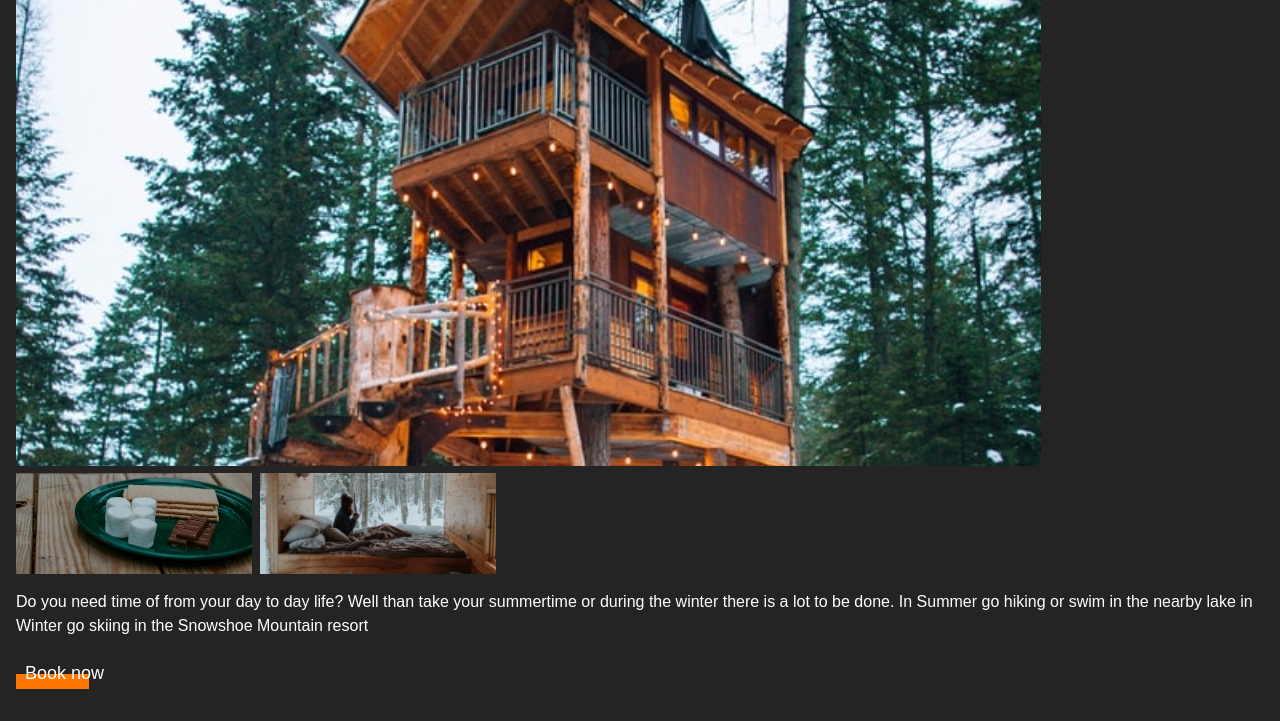
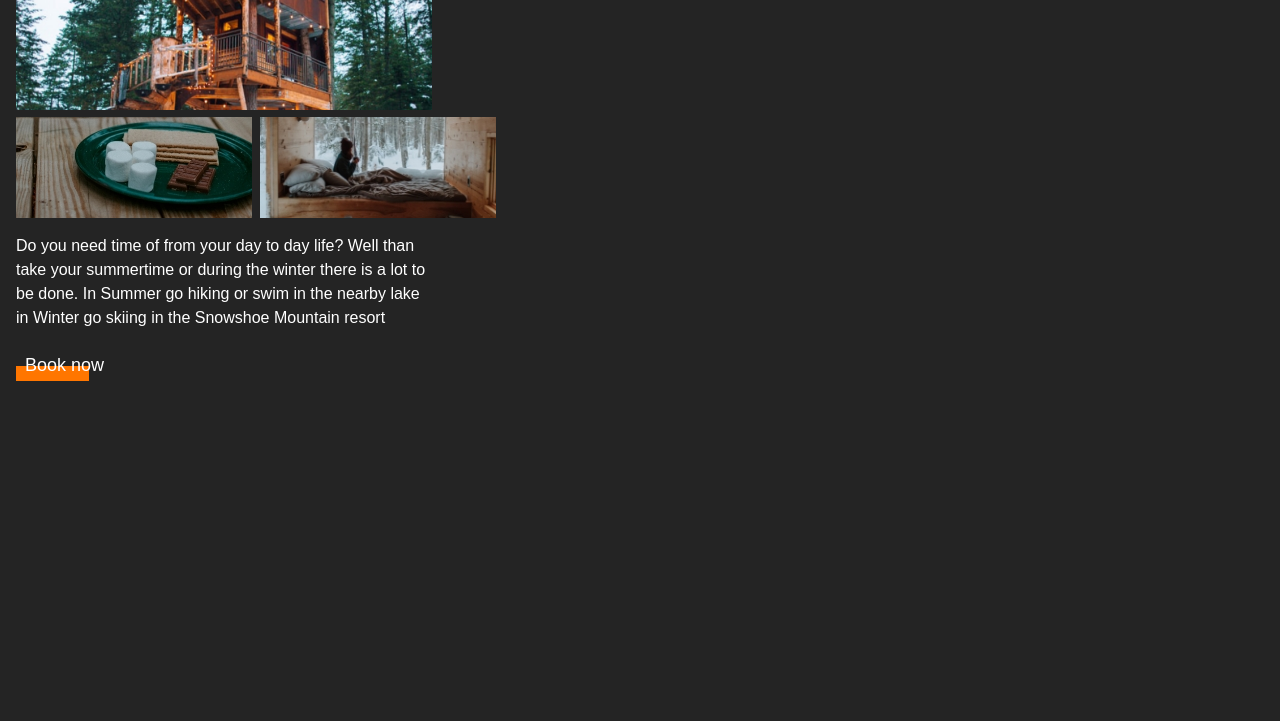
Before and after one commit to Annie-Huang/the-box, a website: page index.html in a window 1280 px wide. Shown: the part 439-1160 px from the top of the page. After the commit the page ends 824 px from the top, so only its background shows below. Drawn offline with Linux system fonts and the light colour scheme.

Commit message:
Set up grid-template-columns

```diff
--- a/css/style.css
+++ b/css/style.css
@@ -107,3 +107,18 @@ footer {
 .social-link:focus {
   opacity: 0.5;
 }
+
+@media (min-width: 800px) {
+  body {
+    margin: 0;
+  }
+
+  .main-grid {
+    display: grid;
+    grid-template-columns:
+      minmax(1em, 1fr)
+      repeat(3, minmax(10rem, 30rem))
+      minmax(1em, 1fr);
+  }
+
+}
```
Also changed, not shown: Note01 -  Around 800px width - grid-template-columns  minmax(1em, 1fr) repeat(3, minmax(10rem, 30rem)) minmax(1em, 1fr).jpg (added), Note02 -  Around 320px width - grid-template-columns  minmax(1em, 1fr) repeat(3, minmax(10rem, 30rem)) minmax(1em, 1fr).jpg (added).
